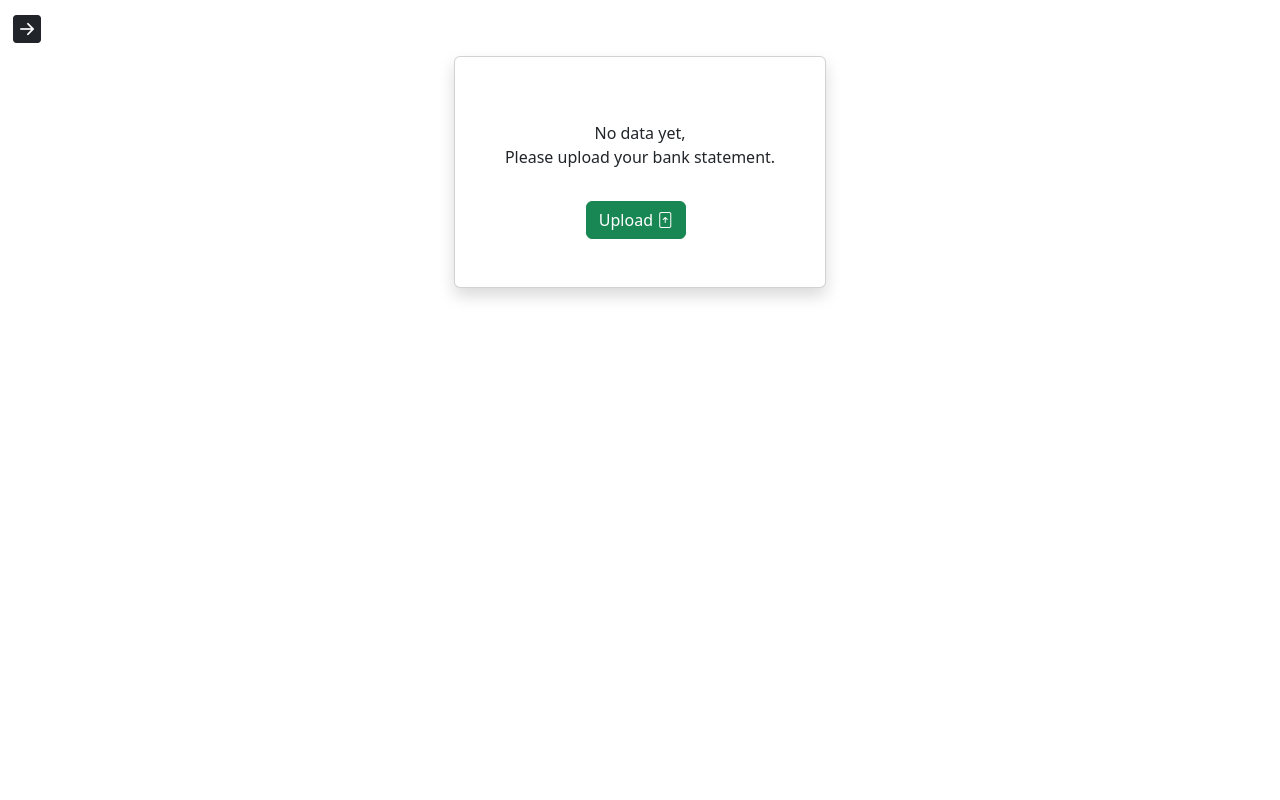
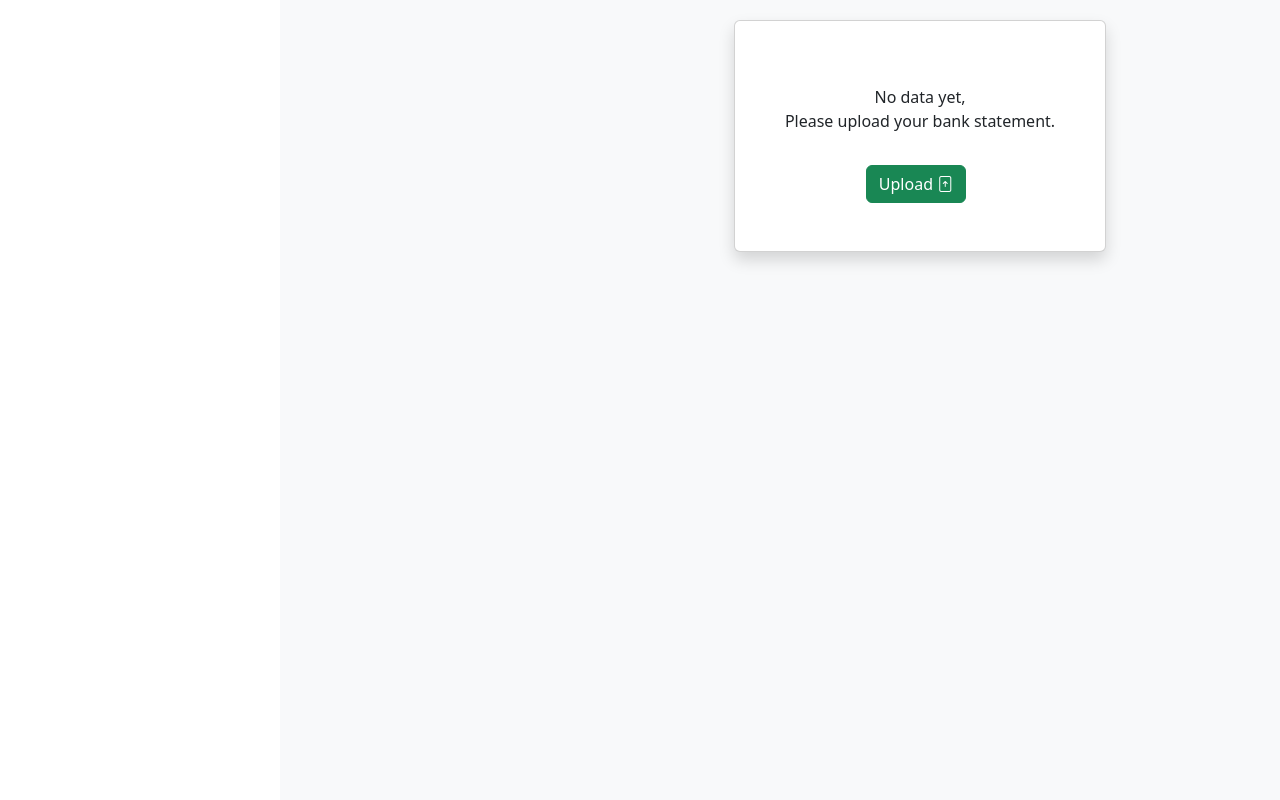
Before and after one commit to PyLou317/evergreen-financial, a Django app: page /dashboard/ in a window 1280 px wide; the page is wider, and only the part inside the window is pictured. Run offline with Django 5.2, Linux system fonts and the light colour scheme; the visitor is signed in with stand-in values (Sample User, id 1); data that the repository does not hold is empty; parts of the project's set-up code (start-up, migrations or seed data) failed here and were passed over.

Commit message:
add font awesome

```diff
--- a/templates/base.html
+++ b/templates/base.html
@@ -13,6 +13,9 @@
         <!-- ===== Bootstrap ===== -->
         <link href="https://cdn.jsdelivr.net/npm/bootstrap@5.3.3/dist/css/bootstrap.min.css" rel="stylesheet" integrity="sha384-QWTKZyjpPEjISv5WaRU9OFeRpok6YctnYmDr5pNlyT2bRjXh0JMhjY6hW+ALEwIH" crossorigin="anonymous">
         <link rel="stylesheet" href="https://cdn.jsdelivr.net/npm/bootstrap-icons@1.10.5/font/bootstrap-icons.css">
+
+        <!-- ===== Font Awesome ===== -->
+        <link href="https://cdnjs.cloudflare.com/ajax/libs/font-awesome/6.4.2/css/all.min.css" rel="stylesheet">
 
         <!--====== Favicon Icon ======-->
 
@@ -30,22 +33,26 @@
     </head>
 
   <body>
-        <header>
-            {% block nav_bar %}
-            {{ block.super }}
-                <button id="menu-button" class="btn" data-bs-toggle="offcanvas" data-bs-target="#offcanvas" role="button">
+      {% comment %} {% include 'top_navbar.html' %} {% endcomment %}
+
+      <div class="d-flex">
+
+          {% block nav_bar %}
+          {% include 'sidebar.html' %}
+          {% endblock %}
+
+                {% comment %} <button id="menu-button" class="btn" data-bs-toggle="offcanvas" data-bs-target="#offcanvas" role="button">
                     <i class="bi bi-arrow-right-square-fill fs-3" data-bs-toggle="offcanvas" data-bs-target="#offcanvas"></i>
-                </button>
-                {% include 'sidebar.html' %}
+                </button> {% endcomment %}
 
-            {% endblock %}
-        </header>
 
-        <main id="main_content">
+        <main class="main-content ">
             {% block content %}{% endblock %}
         </main>
+    </div>
 
         <footer>
+            {% include 'footer.html' %}
         </footer>
 
         <!-- ====== Bootstrap Files ====== -->
@@ -55,6 +62,7 @@
         <script src="https://cdn.jsdelivr.net/npm/chart.js@4.4.9/dist/chart.umd.min.js"></script>
 
         <!-- ====== Javascript Files ====== -->
+         <script src="{% static "js/sidebar.js" %}"></script>
         {% block extra_js %}{% endblock extra_js %}
 
     </body>
```
